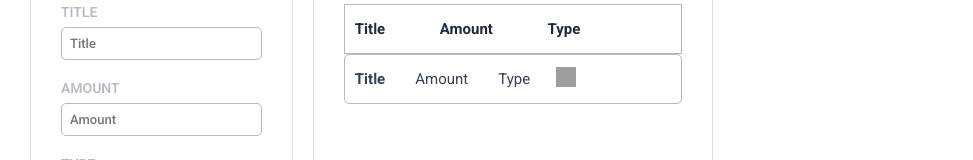
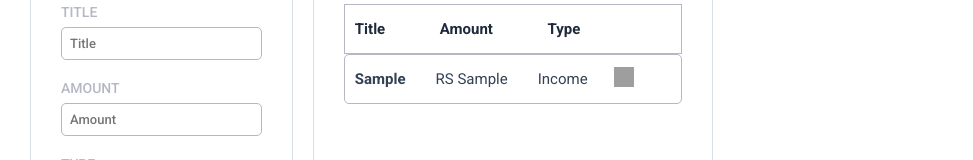
Before and after one commit to Naresh141427/ReactMoneyManager, a React (Create React App) app: page / in a window 1280 px wide. Both pictures are taken after typing "Sample", "Sample" into the empty fields and a click on the button "Add". Shown: the part 555-715 px from the top of the page, without its empty margins (0-973 px from the left). Built offline with nearby package versions, Linux system fonts and the light colour scheme; grey boxes are pictures that could not be loaded; a web font is replaced by a local one.

Commit message:
Update index.js

```diff
--- a/src/components/TransactionItem/index.js
+++ b/src/components/TransactionItem/index.js
@@ -1,18 +1,27 @@
 import './index.css'
 
-const TransactionItem = props => (
+const TransactionItem = props => {
+  const {transactionDetails, onRemovingTransaction} = props
+  const {id, title, amount, type} = transactionDetails
+  const onDeletingItem = () => {
+    onRemovingTransaction(id, amount, type)
+  }
+
+  return (
     <li className="transaction-item">
-    <p className="title">Title</p>
-    <p className="amount">Amount</p>
-    <p className="type">Type</p>
-    <button className="delete-button" type="button">
+      <p className="title">{title}</p>
+      <p className="amount">RS {amount}</p>
+      <p className="type">{type}</p>
+      <button className="delete-button" type="button" onClick={onDeletingItem}>
         <img
           src="https://assets.ccbp.in/frontend/react-js/money-manager/delete.png"
           alt="delete"
           className="delete-image"
+          data-testid="delete"
         />
       </button>
     </li>
   )
+}
 
 export default TransactionItem
```
Lines whose indentation alone changed are shown as unchanged.
